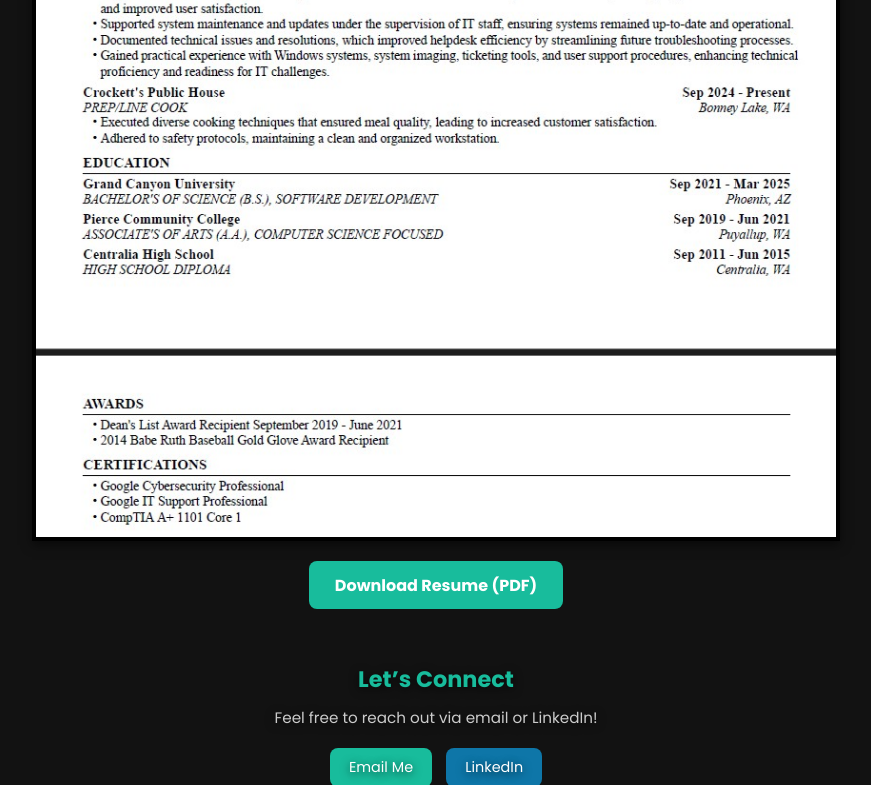
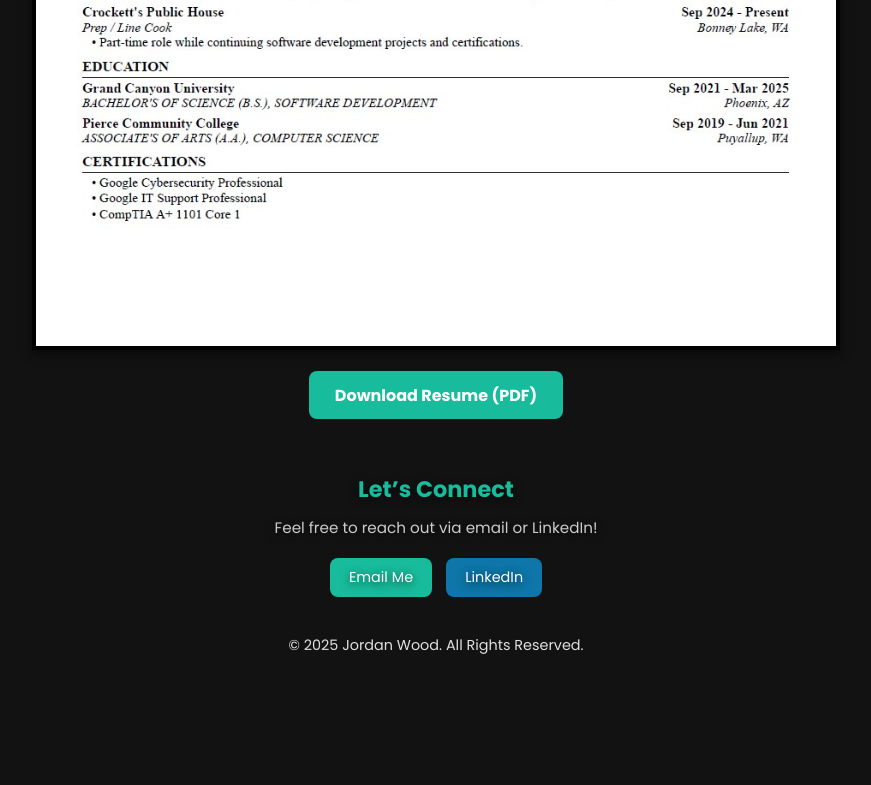
Before and after one commit to Jordan-360/jordan-360.github.io, a plain HTML site: page resume.html in a window 1280 px wide. Shown: the part 949-1734 px from the top of the page, without its empty margins (204-1075 px from the left). After the commit the page ends 1622 px from the top, so only its background shows below. Drawn offline with Linux system fonts and the light colour scheme.

Commit message:
updating resume and fixing download

```diff
--- a/resume.html
+++ b/resume.html
@@ -28,10 +28,10 @@
     <p>Here’s a preview of my resume. You can also download it below.</p>
 
     <div class="resume-container">
-      <img src="Jordan Wood Resume Screenshot.jpg" alt="Jordan Wood Resume" class="resume-image">
+      <img src="Resume picture.jpg" alt="Jordan Wood Resume" class="resume-image">
     </div>
 
-    <a href="Jordan W Resume.pdf" download class="download-btn">Download Resume (PDF)</a>
+    <a href="Jordan W Software Developer Resume.pdf" download class="download-btn">Download Resume (PDF)</a>
   </section>
 
   <!-- Contact Section -->
```
Also changed, not shown: Jordan Wood Resume Screenshot.jpg (deleted), Resume picture.jpg (added), 2 other files.
